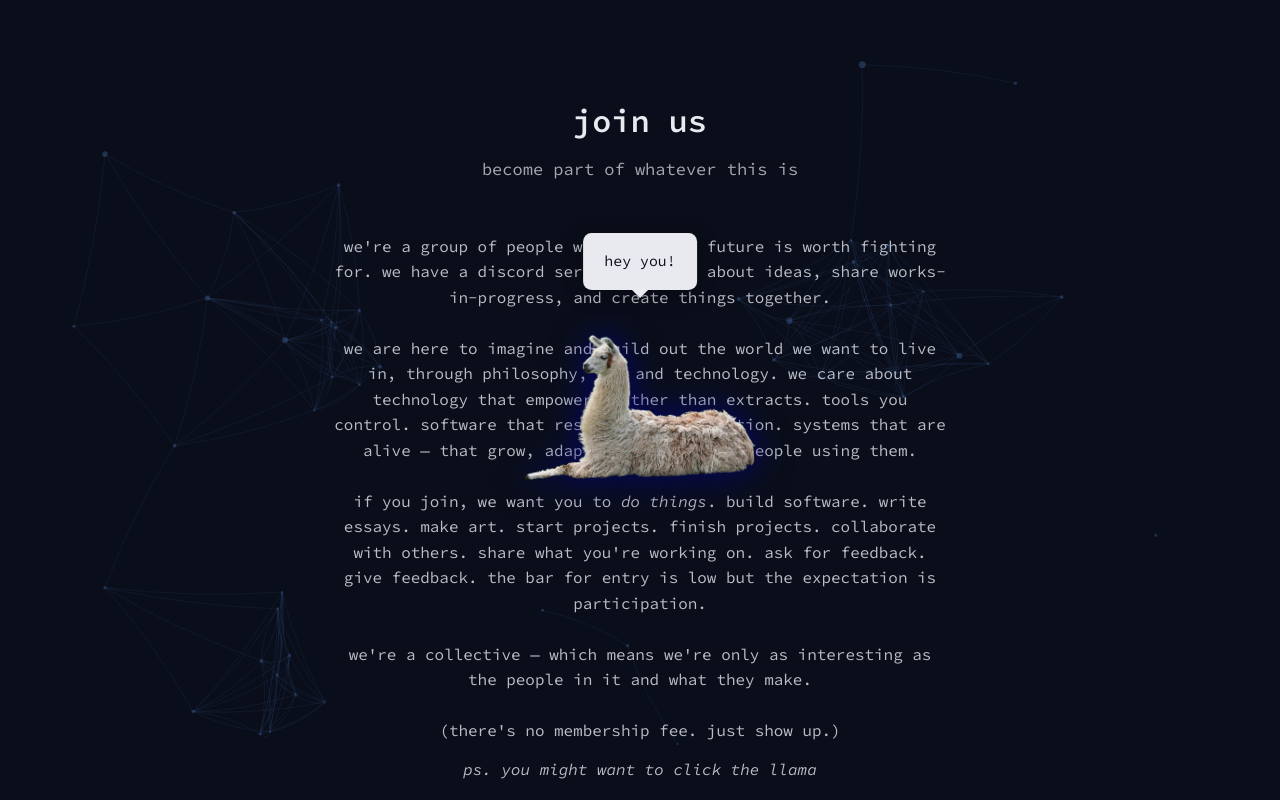
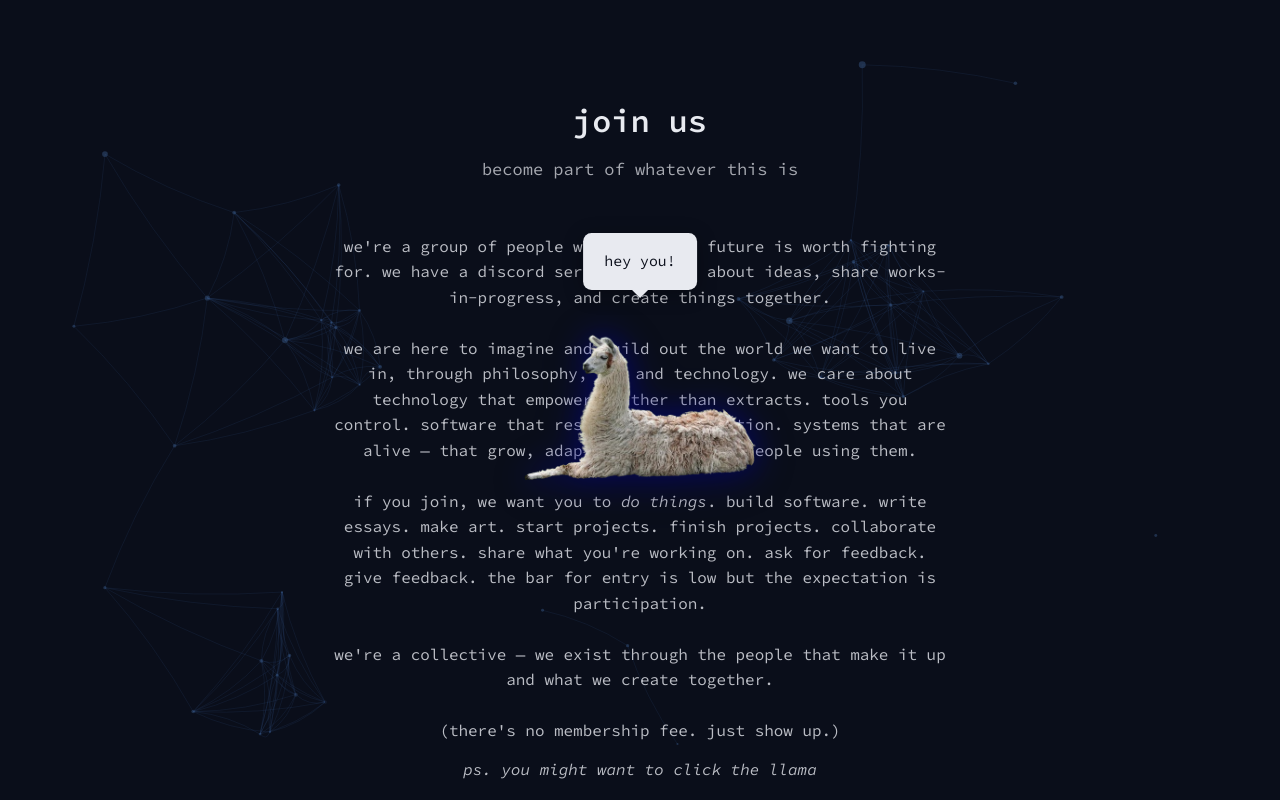
Before and after one commit to EternalRecursion121/idealists-site, a SvelteKit app: page /join in a window 1280 px wide. Shown: the top 800 px of the page. Built offline with nearby package versions, Linux system fonts and the light colour scheme.

Commit message:
improve phrasing of join page

```diff
--- a/src/routes/join/+page.svelte
+++ b/src/routes/join/+page.svelte
@@ -151,8 +151,7 @@ we are a collective. this literally means we are made up of people. you there, i
 			</p>
 
 			<p>
-				we're a collective — which means
-				we're only as interesting as the people in it and what they make.
+				we're a collective — we exist through the people that make it up and what we create together.
 			</p>
 
 			<p class="opacity-70 text-s text-center mb-3">
```
